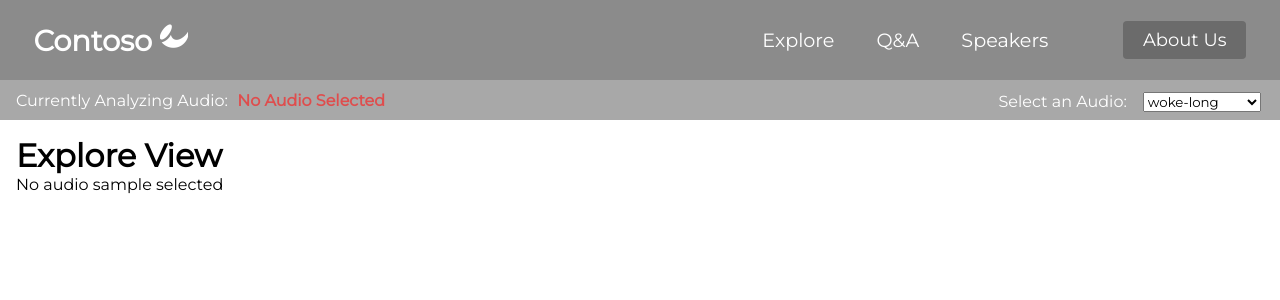
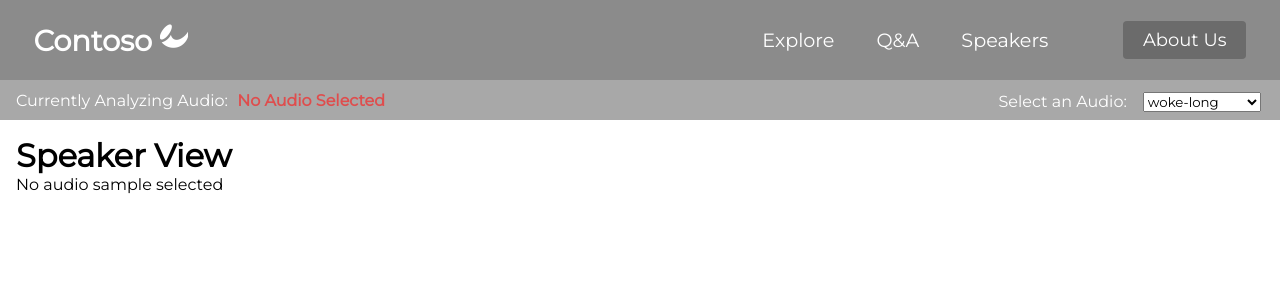
Before and after one commit to thomasmchen/uist-2021, a React (Create React App) app in the folder uist-2021/: page /uist-2021/data/speaker in a window 1280 px wide. Shown: the top 300 px of the page. Built offline with nearby package versions, Linux system fonts and the light colour scheme.

Commit message:
core - update speakerview preview label

```diff
--- a/uist-2021/src/components/SpeakerView/SpeakerView.js
+++ b/uist-2021/src/components/SpeakerView/SpeakerView.js
@@ -6,7 +6,7 @@ function SpeakerView(props) {
     if (!props.audioData) {
         return (
             <div>
-                <h1>Explore View</h1>
+                <h1>Speaker View</h1>
                 <p>No audio sample selected</p>
             </div>
         )
```
